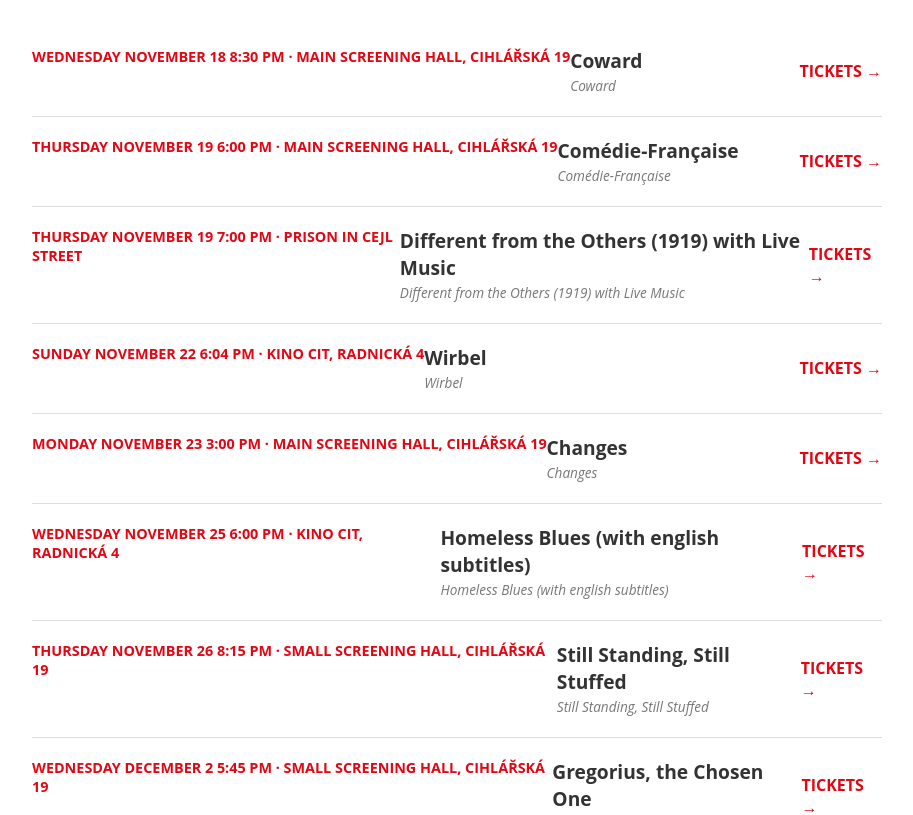
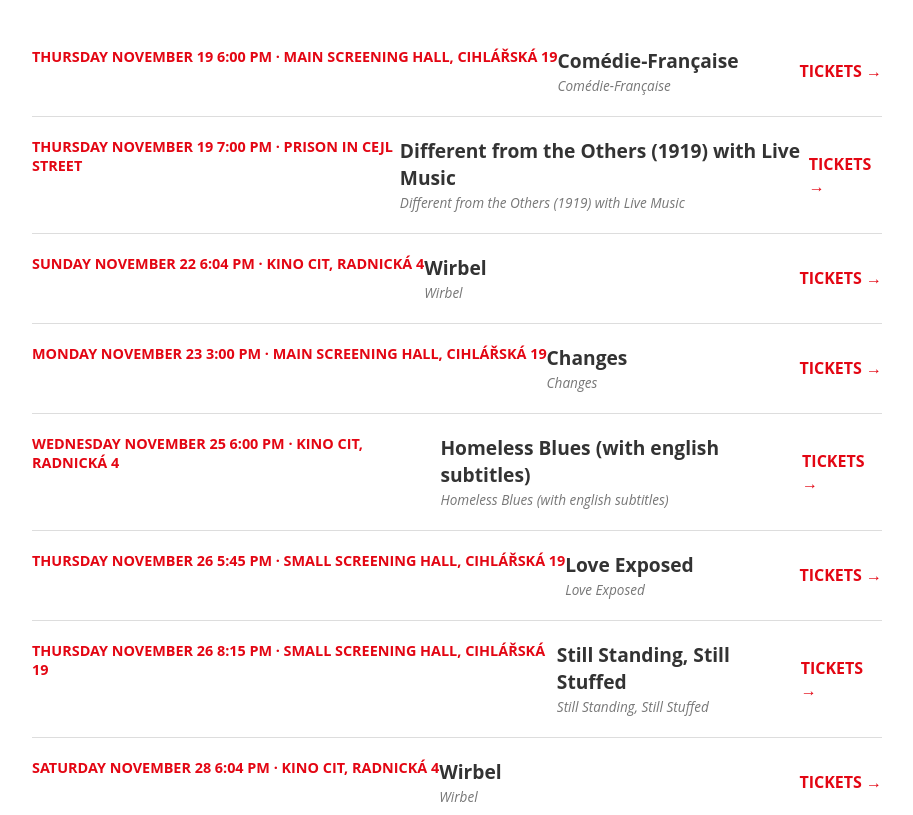
Before and after one commit to Sebastian-8472/Events_website, a plain HTML site: page index.html in a window 1280 px wide. Shown: the part 141-956 px from the top of the page, without its empty margins (183-1096 px from the left). Drawn offline with Linux system fonts and the light colour scheme.

Commit message:
Daily update with translations: Thu Nov 19 05:53:21 UTC 2026

```diff
--- a/index.html
+++ b/index.html
@@ -20,18 +20,6 @@
         <body>
             <div class="container">
                 <header><h1>Kino Art - Expat Friendly Program</h1></header>
-
-            <a href="https://www.kinoart.cz/en/movies/coward-2026/2026/11/18/2030/tickets" class="event-card" target="_blank">
-                <div class="date-column">Wednesday
-			November 18
-			8:30 Pm
-							· Main Screening Hall, Cihlářská 19</div>
-                <div class="info">
-                    <span class="title-en">Coward</span>
-                    <span class="title-orig">Coward</span>
-                </div>
-                <div class="btn">TICKETS →</div>
-            </a>
 
             <a href="https://www.kinoart.cz/en/movies/comedie-francaise-2026/2026/11/19/1800/tickets" class="event-card" target="_blank">
                 <div class="date-column">Thursday
@@ -93,6 +81,18 @@
                 <div class="btn">TICKETS →</div>
             </a>
 
+            <a href="https://www.kinoart.cz/en/movies/love-exposed-2026/2026/11/26/1745/tickets" class="event-card" target="_blank">
+                <div class="date-column">Thursday
+			November 26
+			5:45 Pm
+							· Small Screening Hall, Cihlářská 19</div>
+                <div class="info">
+                    <span class="title-en">Love Exposed</span>
+                    <span class="title-orig">Love Exposed</span>
+                </div>
+                <div class="btn">TICKETS →</div>
+            </a>
+
             <a href="https://www.kinoart.cz/en/movies/still-standing-still-stuffed-2026/2026/11/26/2015/tickets" class="event-card" target="_blank">
                 <div class="date-column">Thursday
 			November 26
@@ -101,6 +101,18 @@
                 <div class="info">
                     <span class="title-en">Still Standing, Still Stuffed</span>
                     <span class="title-orig">Still Standing, Still Stuffed</span>
+                </div>
+                <div class="btn">TICKETS →</div>
+            </a>
+
+            <a href="https://www.kinoart.cz/en/movies/wirbel-2026/2026/11/28/1804/tickets" class="event-card" target="_blank">
+                <div class="date-column">Saturday
+			November 28
+			6:04 Pm
+							· Kino Cit, Radnická 4</div>
+                <div class="info">
+                    <span class="title-en">Wirbel</span>
+                    <span class="title-orig">Wirbel</span>
                 </div>
                 <div class="btn">TICKETS →</div>
             </a>
```
Also changed, not shown: events.json (+12 -6 lines).
